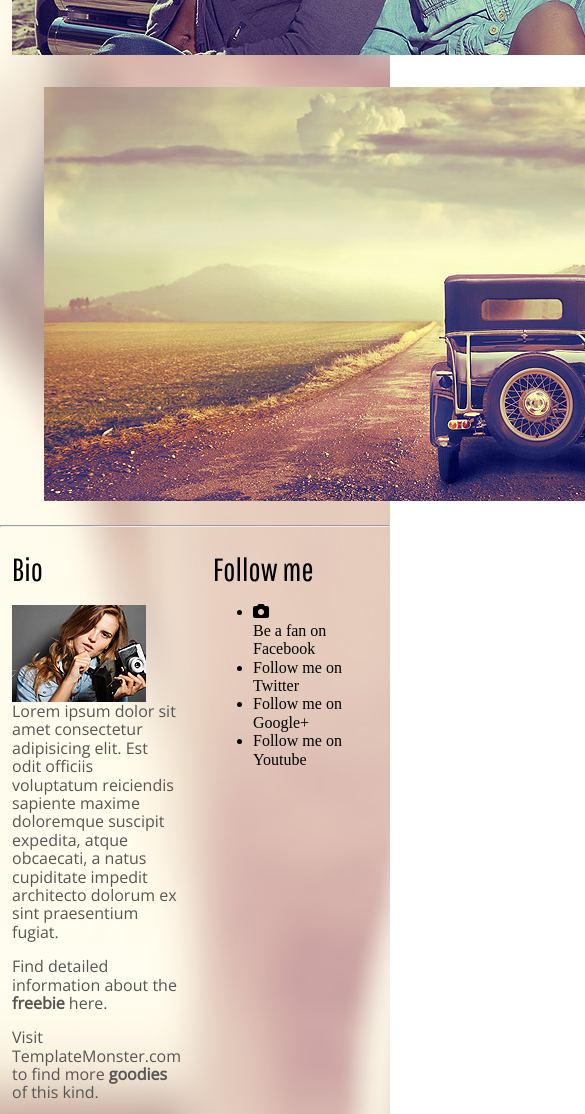
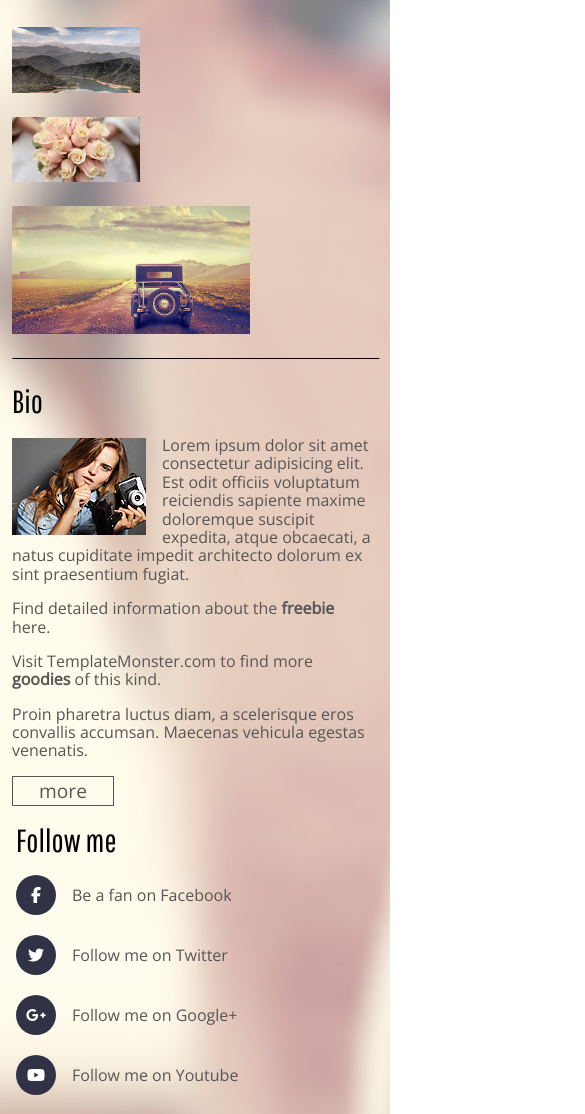
Before and after one commit to taniotanio7/szybin-lekcje-html, a plain HTML site: page szablon1/index.html in a window 390 px wide. Shown: the part 835-1949 px from the top of the page, 585 px wide, since content can reach past the window. Drawn offline with nearby package versions, Linux system fonts and the light colour scheme.

Commit message:
🥳 Finished "szablon" project

```diff
--- a/szablon1/css/reset.css
+++ b/szablon1/css/reset.css
@@ -46,9 +46,9 @@ img {
 }
 
 hr {
-  box-sizing: content-box; /* 1 */
-  height: 0; /* 1 */
-  overflow: visible; /* 2 */
+  box-sizing: content-box;
+  height: 0;
+  overflow: visible;
 }
 
 a {
--- a/szablon1/css/style.css
+++ b/szablon1/css/style.css
@@ -26,6 +26,12 @@ h2 {
   flex-direction: column;
 }
 
+@media (max-width: 742px) {
+  .heading {
+    background-size: cover;
+  }
+}
+
 .navigation {
   background-color: HSL(237, 17%, 23%);
   display: flex;
@@ -47,6 +53,7 @@ h2 {
   color: white;
   list-style-type: none;
   display: flex;
+  padding-left: 0;
 }
 
 .navigation--links a {
@@ -60,8 +67,18 @@ h2 {
   color: HSL(58, 51%, 82%) !important;
 }
 
-article {
+.content {
   background: url("../static/bg.jpg") center 0 no-repeat fixed;
+}
+
+@media (max-width: 615px) {
+  .navigation {
+    flex-direction: column;
+  }
+
+  .navigation--header {
+    margin-top: 0.5rem;
+  }
 }
 
 .max-width {
@@ -74,7 +91,8 @@ h3 {
   font-family: "Pathway Gothic One", sans-serif;
   font-size: 2.2rem;
   text-align: center;
-  margin-top: 1rem;
+  margin-top: 0;
+  padding-top: 1rem;
   margin-bottom: 0.2rem;
 }
 
@@ -95,6 +113,7 @@ h3 {
   flex-shrink: 1;
   flex-basis: auto;
   align-self: stretch;
+  width: 35%;
 }
 
 .photos--subrow > img {
@@ -107,9 +126,7 @@ h3 {
 
 .photos--bigimg {
   align-self: flex-start;
-  flex-grow: 1;
-  margin-right: 2rem;
-  max-width: 773px;
+  max-width: 65%;
 }
 
 .photos--bigimg__left {
@@ -118,6 +135,36 @@ h3 {
 
 .photos--bigimg__right {
   margin-left: 2rem;
+}
+
+@media (max-width: 640px) {
+  .photos--row {
+    flex-direction: column;
+  }
+
+  .photos--bigimg {
+    width: 100%;
+  }
+
+  .photos--subrow > img {
+    margin-top: 1.5rem;
+  }
+
+  .photos--bigimg__left,
+  .photos--bigimg__right {
+    margin-right: 0;
+  }
+
+  .photos--bigimg__right {
+    margin-left: 0;
+    margin-top: 1.5rem;
+  }
+}
+
+hr {
+  border-top: 1px solid black;
+  border-bottom: 0;
+  width: 90%;
 }
 
 aside {
@@ -177,6 +224,23 @@ p {
   padding-right: 0.75rem;
 }
 
+@media (max-width: 640px) {
+  hr {
+    width: calc(100% - 1.5rem);
+    margin-left: 0.75rem;
+    margin-right: 0.75rem;
+  }
+
+  aside {
+    flex-direction: column;
+  }
+
+  .bio,
+  .social {
+    width: unset;
+  }
+}
+
 footer {
   text-align: center;
   display: flex;
@@ -210,3 +274,52 @@ footer a {
   margin-top: 1rem;
   margin-bottom: 1rem;
 }
+
+.social--icon__circle {
+  width: 40px;
+  height: 40px;
+  border-radius: 100%;
+  background-color: HSL(237, 17%, 23%);
+  display: flex;
+  justify-content: center;
+  align-items: center;
+}
+
+.social--icon__glyph {
+  color: white;
+}
+
+.social--list {
+  list-style-type: none;
+  padding-left: 0;
+}
+
+.social--list > li {
+  display: flex;
+  align-items: center;
+}
+
+.social--list > li:nth-of-type(n + 2) {
+  margin-top: 1.25rem;
+}
+
+.social--item__text {
+  margin-left: 1rem;
+  font-family: "Open Sans", sans-serif;
+  color: #585555;
+}
+
+@media (max-width: 492px) {
+  .footer--mail {
+    width: calc(100% - 2rem);
+    border: 2px solid white;
+    margin-left: auto;
+    margin-right: auto;
+  }
+
+  .footer--mail__text {
+    font-size: 1.7rem;
+    margin-top: 1rem;
+    margin-bottom: 1rem;
+  }
+}
--- a/szablon1/index.html
+++ b/szablon1/index.html
@@ -35,7 +35,7 @@
         </nav>
       </div>
     </header>
-    <article>
+    <div class="content">
       <main>
       <section class="max-width">
         <h3>Recent Photos</h3>
@@ -86,21 +86,26 @@
         </section>
         <section class="social">
           <h4>Follow me</h4>
-          <ul>
+          <ul class="social--list">
             <li>
-              <div>
-                <i class="fas fa-camera"></i>
+              <div class="social--icon__circle">
+                <i class="fab fa-facebook-f social--icon__glyph"></i>
               </div>
-              Be a fan on Facebook
+              <span class="social--item__text">Be a fan on Facebook</span>
             </li>
             <li>
-              Follow me on Twitter
+              <div class="social--icon__circle"><i class="fab fa-twitter social--icon__glyph"></i></div>
+              <span class="social--item__text">Follow me on Twitter</span>
             </li>
-            <li>Follow me on Google+</li>
-            <li>Follow me on Youtube</li>
+            <li>
+              <div class="social--icon__circle"><i class="fab fa-google-plus-g social--icon__glyph"></i></div>
+              <span class="social--item__text">Follow me on Google+</span></li>
+            <li>
+              <div class="social--icon__circle"><i class="fab fa-youtube social--icon__glyph"></i></div>
+              <span class="social--item__text">Follow me on Youtube</span></li>
           </ul>
         </section>
-      </article>
+      </div>
     </aside>
     <footer>
       <h3>Contacts</h3>
```
Also changed, not shown: szablon1/przyklad.jpg (deleted).
